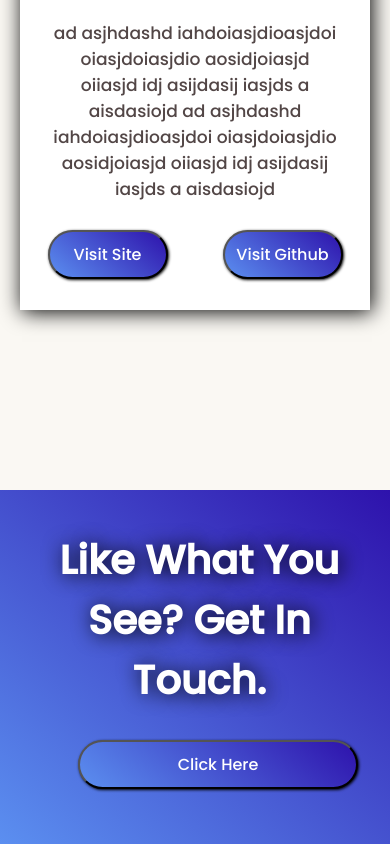
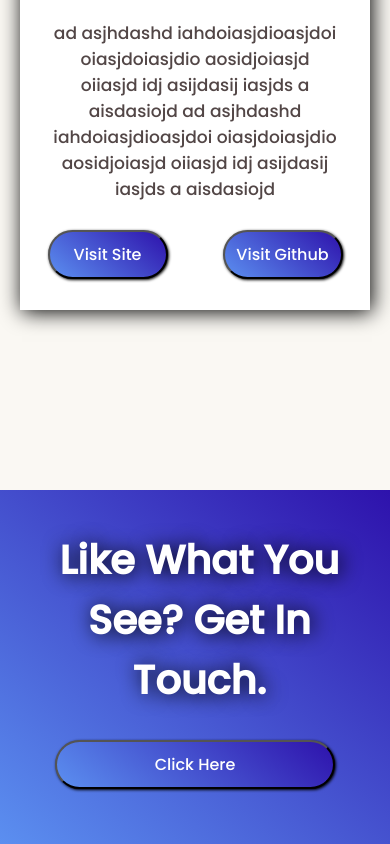
Before and after one commit to Deaano/another-portfolio, a React (Create React App) app: page / in a window 390 px wide. Shown: the part 3697-4541 px from the top of the page. Built offline with nearby package versions, Linux system fonts and the light colour scheme.

Commit message:
Amend Contact Section

```diff
--- a/src/compnents/Button.css
+++ b/src/compnents/Button.css
@@ -106,7 +106,7 @@ button:hover{
         margin-bottom: 30px;
     }
 
-    .fab{
+    .git-square{
         font-size: 4.5vw;
     }
 
--- a/src/compnents/Button.jsx
+++ b/src/compnents/Button.jsx
@@ -6,7 +6,7 @@ function Button(props) {
         <div className='main-container'>
         <div className='button-container'>
             <button className='enter'><a className='button-link' href='#about'>Enter Portfolio<i class='fas fa-arrow-down'></i></a></button>
-            <button className='git'>  <a className='button-link' href='https://github.com/Deaano'>Github<i class="fab fa-github-square"></i></a></button>
+            <button className='git'>  <a className='button-link' href='https://github.com/Deaano'>Github<i class="fab fa-github-square git-square"></i></a></button>
         </div>
         </div>
     )
--- a/src/compnents/Contact.css
+++ b/src/compnents/Contact.css
@@ -45,7 +45,7 @@
     margin-top: 20px;
     box-shadow: 1px 1px 3px black;
     color: white;
-    margin-left: 40vw;
+
 
 }
 
@@ -73,7 +73,7 @@
     font-size: 3rem;
     width: fit-content;
     margin-top: 25px;
-    margin-right: 100px;
+    margin-right: 120px;
     margin-left: 100px;
 }
 
@@ -99,11 +99,6 @@
     color: rgb(26, 14, 192);
 }
 
-.linked:hover .linkedlink{
-    display: block;
-}
-
-
 
 @keyframes fadeIn {
     0%{
@@ -121,6 +116,14 @@
     }
 }
 
+.contact-button-container{
+    display: flex;
+    align-items: center;
+    align-content: center;
+    justify-content: center;
+    text-align: center;
+}
+
 
 
 @media only screen and (max-width:1150px){
@@ -134,27 +137,55 @@
         margin-left: 20px;
     }
 
-    .contact-button{
-        margin-left: 35%;
+    .contact-icons{
+        margin-left: 80px;
+        margin-right: 100px;
     }
 
 
 }
 
 @media only screen and (max-width:750px){
-.contact-title{
-    font-size: 2.5rem;
-}
+    .contact-button-container{
+        display: flex;
+        align-items: center;
+        align-content: center;
+        justify-content: center;
+        text-align: center;
+    }
+    .contact-title{
+        font-size: 2.5rem;
+    }
 
     .contact-button{
         margin-top: 30px;
-        margin-left: 26.5%;
+
+    }
+
+    .clicked-title{
+        font-size: 2rem;
+        width: 90%;
+        margin-left: 5%;
+        margin-right: 5%;
+    }
+
+    .contact-icons{
+        margin-left: 50px;
+        margin-right: 70px;
+        font-size: 3rem;
     }
 
 }
 
 @media only screen and (max-width:500px){
-    .contact-button{
-        margin-left: 20%;
+    .contact-button-container{
+        display: flex;
+        align-items: center;
+        align-content: center;
+        justify-content: center;
+    }
+    .contact-icons{
+        margin-left: 20px;
+        margin-right: 30px;
     }
 }
--- a/src/compnents/Contact.jsx
+++ b/src/compnents/Contact.jsx
@@ -16,7 +16,9 @@ function Contact() {
     return (
         <div className='contact-container'>
            <h2 className='contact-title'>Like What You See? Get In Touch.</h2>
+           <div className='contact-button-container'>
             <button className='contact-button' onClick={clickHandler}>Click Here</button>
+            </div>
         </div>
     )
     } else {
```
